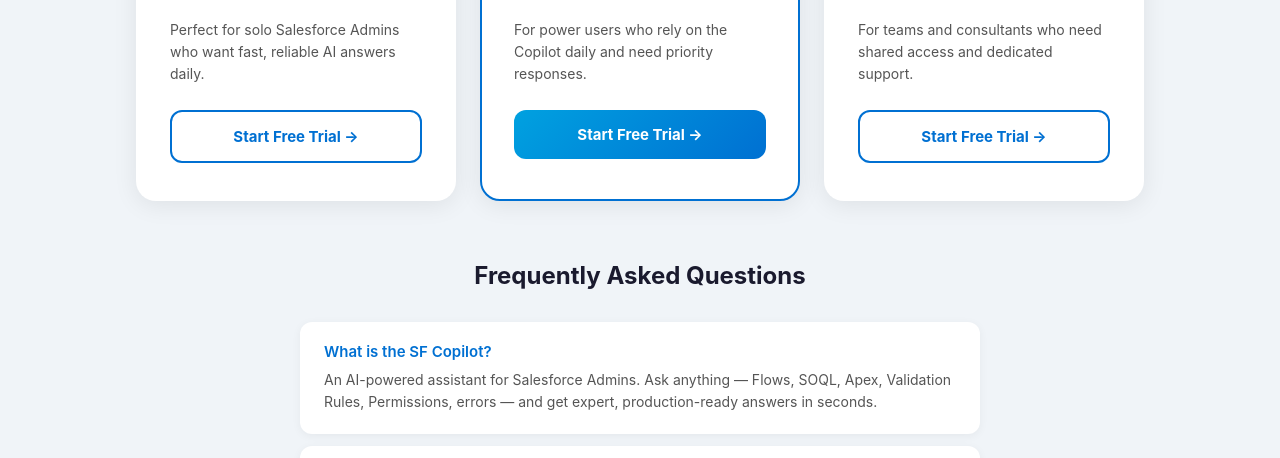
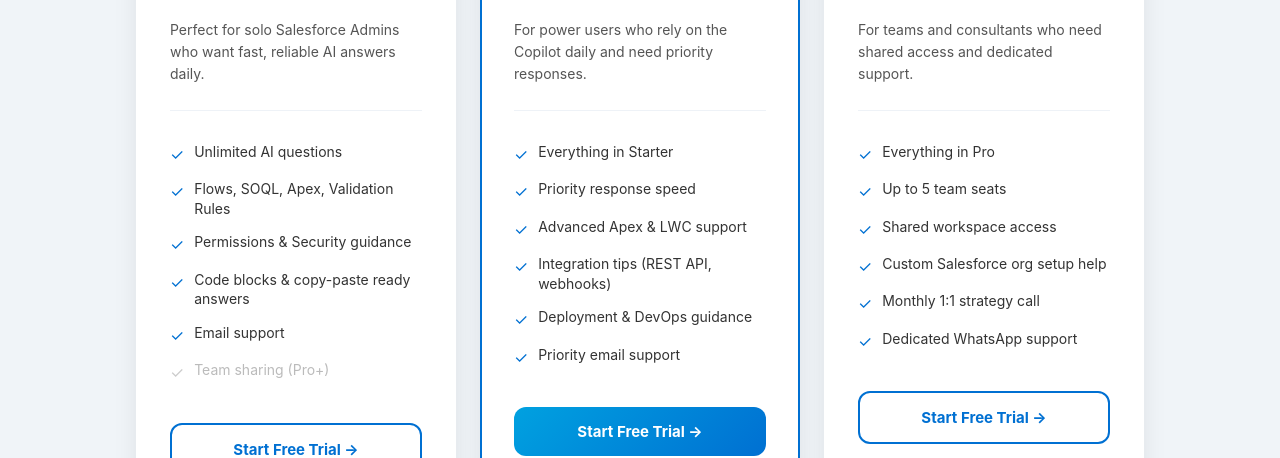
Before and after one commit to suryavijayakumar03/salesforce-admin-ai-copilot, a website: page docs/index.html in a window 1280 px wide. Shown: the part 518-976 px from the top of the page. Drawn offline with Linux system fonts and the light colour scheme.

Commit message:
Restore Starter and Pro feature lists, keep Team as Coming Soon

```diff
--- a/docs/index.html
+++ b/docs/index.html
@@ -298,6 +298,15 @@
     <div class="plan-price"><sup>₹</sup>2,490</div>
     <div class="plan-period">per month</div>
     <div class="plan-desc">Perfect for solo Salesforce Admins who want fast, reliable AI answers daily.</div>
+    <hr class="plan-divider">
+    <ul class="plan-features">
+      <li><span class="check">✓</span> Unlimited AI questions</li>
+      <li><span class="check">✓</span> Flows, SOQL, Apex, Validation Rules</li>
+      <li><span class="check">✓</span> Permissions & Security guidance</li>
+      <li><span class="check">✓</span> Code blocks & copy-paste ready answers</li>
+      <li><span class="check">✓</span> Email support</li>
+      <li><span class="check grey">✓</span> <span style="color:#bbb">Team sharing (Pro+)</span></li>
+    </ul>
     <a href="https://rzp.io/rzp/Si20GwT" class="cta-btn cta-outline" target="_blank">Start Free Trial →</a>
   </div>
 
@@ -308,6 +317,15 @@
     <div class="plan-price"><sup>₹</sup>4,900</div>
     <div class="plan-period">per month</div>
     <div class="plan-desc">For power users who rely on the Copilot daily and need priority responses.</div>
+    <hr class="plan-divider">
+    <ul class="plan-features">
+      <li><span class="check">✓</span> Everything in Starter</li>
+      <li><span class="check">✓</span> Priority response speed</li>
+      <li><span class="check">✓</span> Advanced Apex & LWC support</li>
+      <li><span class="check">✓</span> Integration tips (REST API, webhooks)</li>
+      <li><span class="check">✓</span> Deployment & DevOps guidance</li>
+      <li><span class="check">✓</span> Priority email support</li>
+    </ul>
     <a href="https://rzp.io/rzp/HLfCcFr" class="cta-btn cta-primary" target="_blank">Start Free Trial →</a>
   </div>
 
@@ -317,6 +335,15 @@
     <div class="plan-price"><sup>₹</sup>8,200</div>
     <div class="plan-period">per month</div>
     <div class="plan-desc">For teams and consultants who need shared access and dedicated support.</div>
+    <hr class="plan-divider">
+    <ul class="plan-features">
+      <li><span class="check">✓</span> Everything in Pro</li>
+      <li><span class="check">✓</span> Up to 5 team seats</li>
+      <li><span class="check">✓</span> Shared workspace access</li>
+      <li><span class="check">✓</span> Custom Salesforce org setup help</li>
+      <li><span class="check">✓</span> Monthly 1:1 strategy call</li>
+      <li><span class="check">✓</span> Dedicated WhatsApp support</li>
+    </ul>
     <a href="https://rzp.io/rzp/4TTi5p7a" class="cta-btn cta-outline" target="_blank">Start Free Trial →</a>
   </div>
 
```
